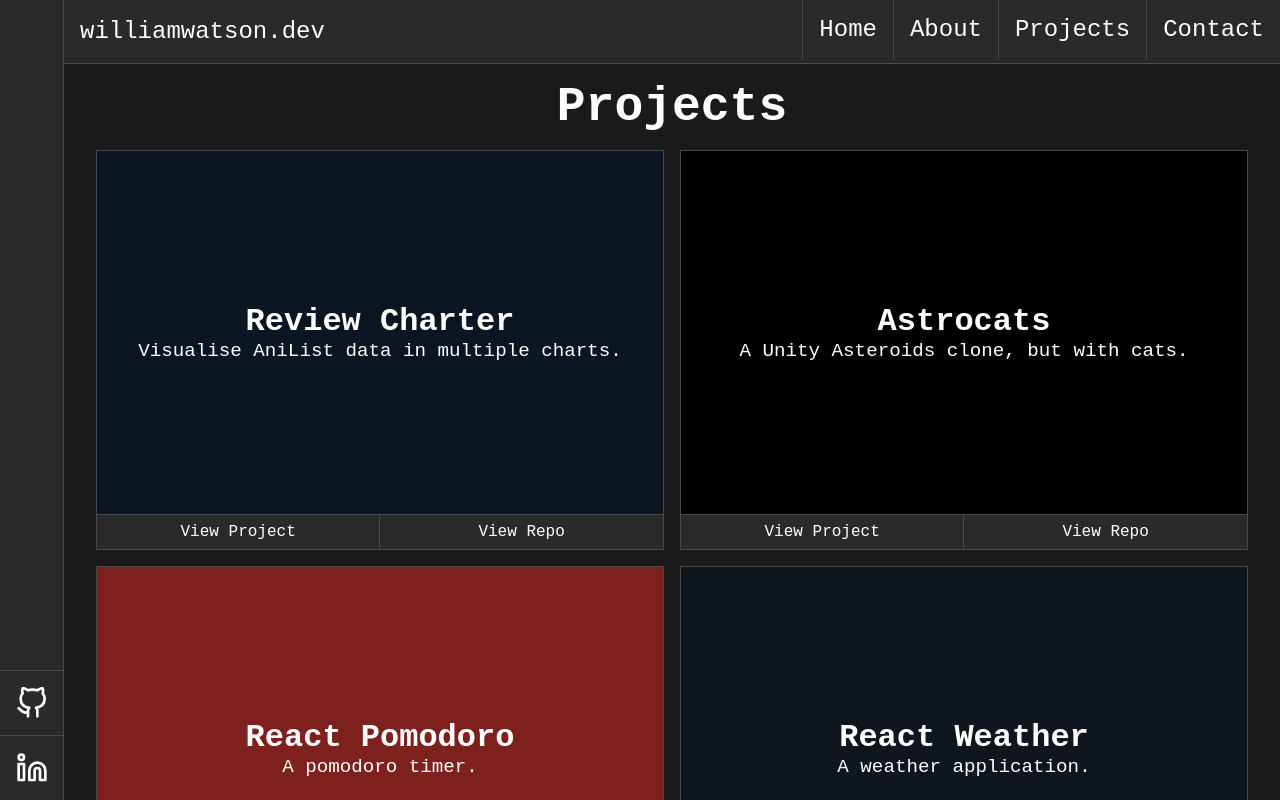
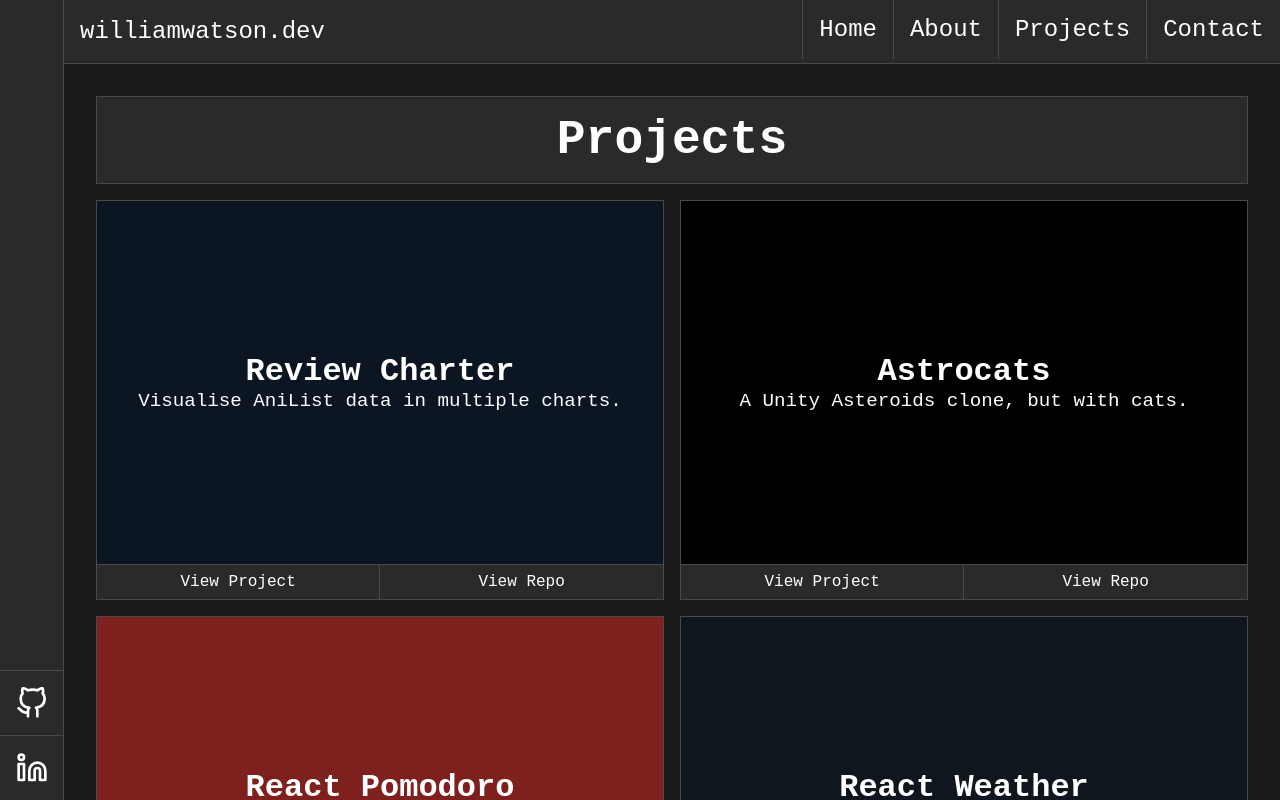
Before and after one commit to willswats/williamwatson, a SvelteKit app: page /projects in a window 1280 px wide. Shown: the top 800 px of the page. Built offline with nearby package versions, Linux system fonts and the light colour scheme.

Commit message:
feat: add style to projects h1

```diff
--- a/src/routes/projects/+page.svelte
+++ b/src/routes/projects/+page.svelte
@@ -84,6 +84,10 @@
 		flex-direction: column;
 	}
 
+	.projects h1:first-of-type {
+		margin-top: 2rem;
+	}
+
 	.projects h1 {
 		display: flex;
 		flex-direction: column;
@@ -91,7 +95,10 @@
 		align-items: center;
 		text-align: center;
 		font-size: 3rem;
-		margin-top: 1rem;
+		background-color: #2a2a2a;
+		border: 1px solid #4a4a4a;
+		margin: 0 2rem;
+		padding: 1rem;
 	}
 
 	.projects__grid {
```
